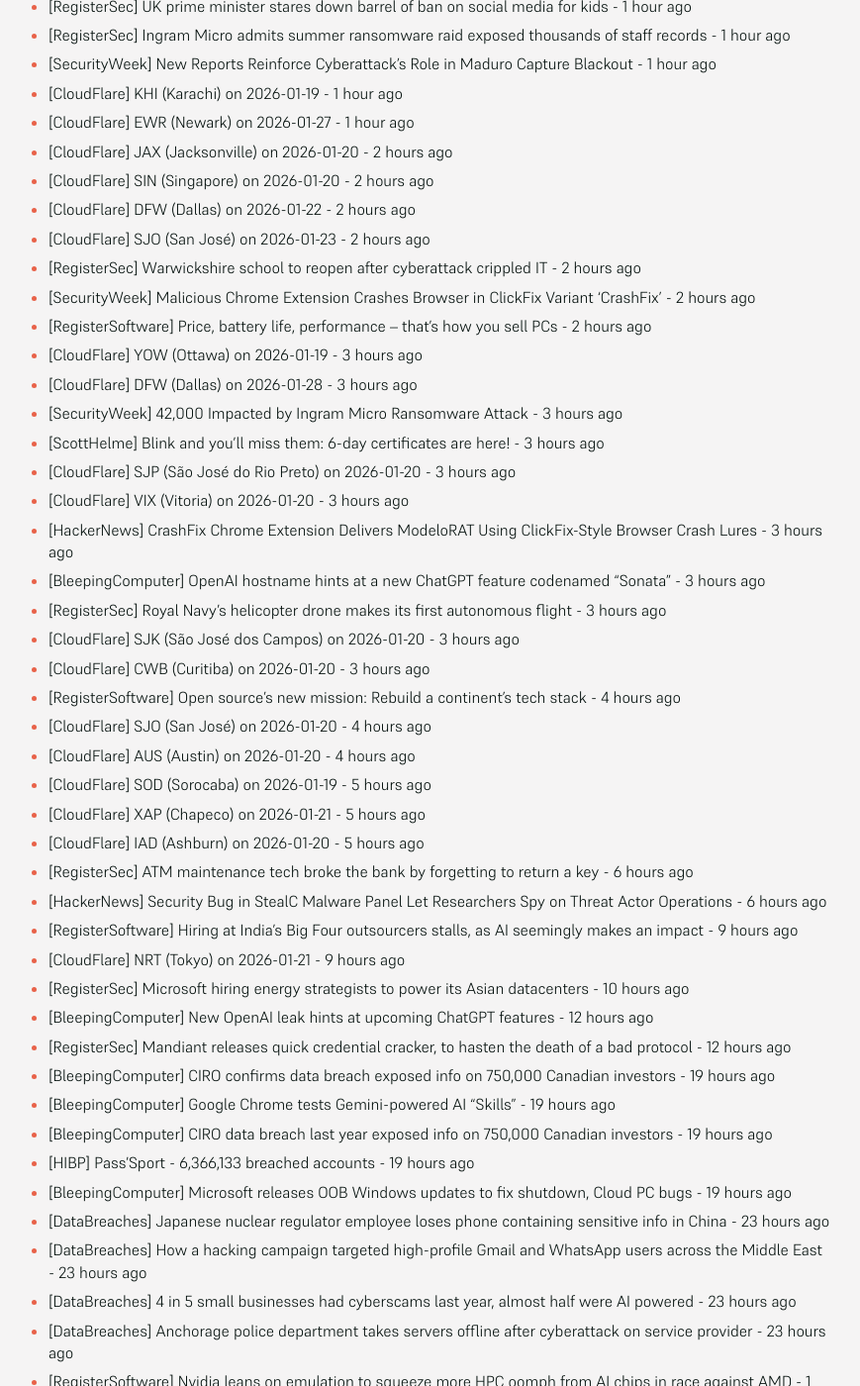
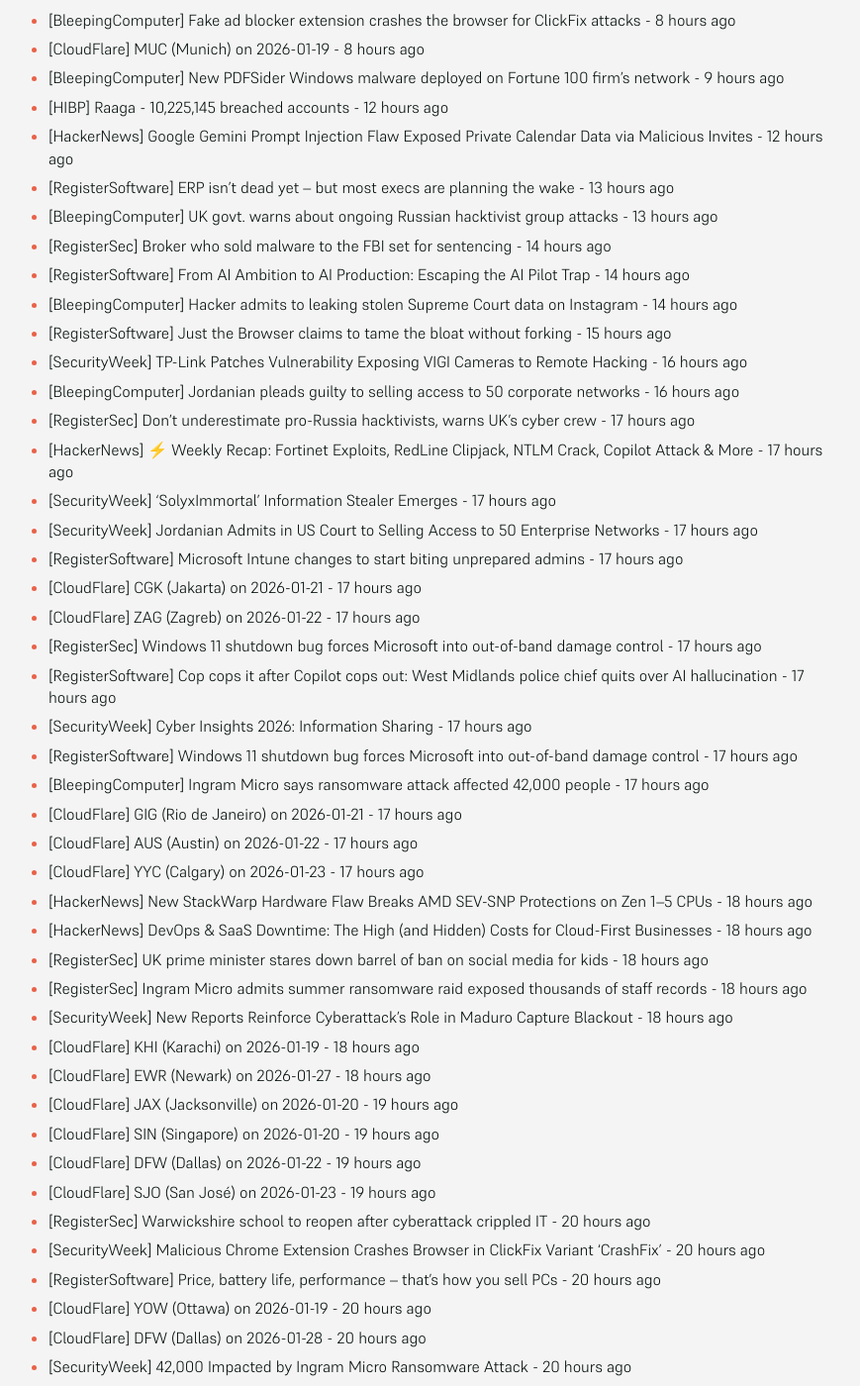
Before and after one commit to SecOpsNews/news, a Jekyll site: the page built from index.md, in a window 1280 px wide and 1400 px high, scrolled down 824 px. Shown: the whole window at 99% size, without its empty margins (215-1084 px from the left). Built offline with Jekyll 4.4.1, drawn with Linux system fonts in a browser that asks for light colours; some of the changed text lies outside the part shown.

Commit message:
New Feed

```diff
--- a/index.md
+++ b/index.md
@@ -9,79 +9,103 @@ description: Latest Updates
 
 <!-- SecOps start -->
 
-- [RegisterSec] Don't underestimate pro-Russia hacktivists, warns UK's cyber crew - 15 minutes ago
-- [HackerNews] ⚡ Weekly Recap: Fortinet Exploits, RedLine Clipjack, NTLM Crack, Copilot Attack & More - 15 minutes ago
-- [SecurityWeek] ‘SolyxImmortal’ Information Stealer Emerges - 15 minutes ago
-- [SecurityWeek] Jordanian Admits in US Court to Selling Access to 50 Enterprise Networks - 15 minutes ago
-- [RegisterSoftware] Microsoft Intune changes to start biting unprepared admins - 15 minutes ago
-- [CloudFlare] CGK (Jakarta) on 2026-01-21 - 16 minutes ago
-- [CloudFlare] ZAG (Zagreb) on 2026-01-22 - 16 minutes ago
-- [RegisterSec] Windows 11 shutdown bug forces Microsoft into out-of-band damage control - 44 minutes ago
-- [RegisterSoftware] Cop cops it after Copilot cops out: West Midlands police chief quits over AI hallucination - 44 minutes ago
-- [SecurityWeek] Cyber Insights 2026: Information Sharing - 44 minutes ago
-- [RegisterSoftware] Windows 11 shutdown bug forces Microsoft into out-of-band damage control - 44 minutes ago
-- [BleepingComputer] Ingram Micro says ransomware attack affected 42,000 people - 44 minutes ago
-- [CloudFlare] GIG (Rio de Janeiro) on 2026-01-21 - 45 minutes ago
-- [CloudFlare] AUS (Austin) on 2026-01-22 - 45 minutes ago
-- [CloudFlare] YYC (Calgary) on 2026-01-23 - 45 minutes ago
-- [HackerNews] New StackWarp Hardware Flaw Breaks AMD SEV-SNP Protections on Zen 1–5 CPUs - 1 hour ago
-- [HackerNews] DevOps & SaaS Downtime: The High (and Hidden) Costs for Cloud-First Businesses - 1 hour ago
-- [RegisterSec] UK prime minister stares down barrel of ban on social media for kids - 1 hour ago
-- [RegisterSec] Ingram Micro admits summer ransomware raid exposed thousands of staff records - 1 hour ago
-- [SecurityWeek] New Reports Reinforce Cyberattack’s Role in Maduro Capture Blackout - 1 hour ago
-- [CloudFlare] KHI (Karachi) on 2026-01-19 - 1 hour ago
-- [CloudFlare] EWR (Newark) on 2026-01-27 - 1 hour ago
-- [CloudFlare] JAX (Jacksonville) on 2026-01-20 - 2 hours ago
-- [CloudFlare] SIN (Singapore) on 2026-01-20 - 2 hours ago
-- [CloudFlare] DFW (Dallas) on 2026-01-22 - 2 hours ago
-- [CloudFlare] SJO (San José) on 2026-01-23 - 2 hours ago
-- [RegisterSec] Warwickshire school to reopen after cyberattack crippled IT - 2 hours ago
-- [SecurityWeek] Malicious Chrome Extension Crashes Browser in ClickFix Variant ‘CrashFix’ - 2 hours ago
-- [RegisterSoftware] Price, battery life, performance – that's how you sell PCs - 2 hours ago
-- [CloudFlare] YOW (Ottawa) on 2026-01-19 - 3 hours ago
-- [CloudFlare] DFW (Dallas) on 2026-01-28 - 3 hours ago
-- [SecurityWeek] 42,000 Impacted by Ingram Micro Ransomware Attack - 3 hours ago
-- [ScottHelme] Blink and you'll miss them: 6-day certificates are here! - 3 hours ago
-- [CloudFlare] SJP (São José do Rio Preto) on 2026-01-20 - 3 hours ago
-- [CloudFlare] VIX (Vitoria) on 2026-01-20 - 3 hours ago
-- [HackerNews] CrashFix Chrome Extension Delivers ModeloRAT Using ClickFix-Style Browser Crash Lures - 3 hours ago
-- [BleepingComputer] OpenAI hostname hints at a new ChatGPT feature codenamed "Sonata" - 3 hours ago
-- [RegisterSec] Royal Navy's helicopter drone makes its first autonomous flight - 3 hours ago
-- [CloudFlare] SJK (São José dos Campos) on 2026-01-20 - 3 hours ago
-- [CloudFlare] CWB (Curitiba) on 2026-01-20 - 3 hours ago
-- [RegisterSoftware] Open source's new mission: Rebuild a continent's tech stack - 4 hours ago
-- [CloudFlare] SJO (San José) on 2026-01-20 - 4 hours ago
-- [CloudFlare] AUS (Austin) on 2026-01-20 - 4 hours ago
-- [CloudFlare] SOD (Sorocaba) on 2026-01-19 - 5 hours ago
-- [CloudFlare] XAP (Chapeco) on 2026-01-21 - 5 hours ago
-- [CloudFlare] IAD (Ashburn) on 2026-01-20 - 5 hours ago
-- [RegisterSec] ATM maintenance tech broke the bank by forgetting to return a key - 6 hours ago
-- [HackerNews] Security Bug in StealC Malware Panel Let Researchers Spy on Threat Actor Operations - 6 hours ago
-- [RegisterSoftware] Hiring at India’s Big Four outsourcers stalls, as AI seemingly makes an impact - 9 hours ago
-- [CloudFlare] NRT (Tokyo) on 2026-01-21 - 9 hours ago
-- [RegisterSec] Microsoft hiring energy strategists to power its Asian datacenters - 10 hours ago
-- [BleepingComputer] New OpenAI leak hints at upcoming ChatGPT features - 12 hours ago
-- [RegisterSec] Mandiant releases quick credential cracker, to hasten the death of a bad protocol - 12 hours ago
-- [BleepingComputer] CIRO confirms data breach exposed info on 750,000 Canadian investors - 19 hours ago
-- [BleepingComputer] Google Chrome tests Gemini-powered AI "Skills" - 19 hours ago
-- [BleepingComputer] CIRO data breach last year exposed info on 750,000 Canadian investors - 19 hours ago
-- [HIBP] Pass'Sport - 6,366,133 breached accounts - 19 hours ago
-- [BleepingComputer] Microsoft releases OOB Windows updates to fix shutdown, Cloud PC bugs - 19 hours ago
-- [DataBreaches] Japanese nuclear regulator employee loses phone containing sensitive info in China - 23 hours ago
-- [DataBreaches] How a hacking campaign targeted high-profile Gmail and WhatsApp users across the Middle East - 23 hours ago
-- [DataBreaches] 4 in 5 small businesses had cyberscams last year, almost half were AI powered - 23 hours ago
-- [DataBreaches] Anchorage police department takes servers offline after cyberattack on service provider - 23 hours ago
+- [CloudFlare] BCN (Barcelona) on 2026-01-20 - 16 minutes ago
+- [CloudFlare] HAM (Hamburg) on 2026-01-20 - 16 minutes ago
+- [CloudFlare] AUS (Austin) on 2026-01-20 - 16 minutes ago
+- [CloudFlare] XAP (Chapeco) on 2026-01-21 - 16 minutes ago
+- [CloudFlare] SIN (Singapore) on 2026-01-26 - 49 minutes ago
+- [CloudFlare] SIN (Singapore) on 2026-01-27 - 49 minutes ago
+- [CloudFlare] SIN (Singapore) on 2026-01-28 - 49 minutes ago
+- [CloudFlare] SIN (Singapore) on 2026-01-29 - 49 minutes ago
+- [RegisterSec] Akamai CEO wants help to defeat piracy, reckons he can handle edge AI alone - 2 hours ago
+- [CloudFlare] PDX (Portland) on 2026-01-21 - 2 hours ago
+- [CloudFlare] YYZ (Toronto) on 2026-01-21 - 2 hours ago
+- [CloudFlare] BOM (Mumbai) on 2026-01-21 - 4 hours ago
+- [BleepingComputer] You can get ChatGPT's $20 Plus subscription for free for a limited time - 5 hours ago
+- [BleepingComputer] ChatGPT Go now unlocks unlimited access to GPT-5.2 Instant for $8 - 5 hours ago
+- [RegisterSoftware] Micron finds a way to make more DRAM with $1.8bn chip plant purchase - 5 hours ago
+- [CloudFlare] ATH (Athens) on 2026-01-21 - 5 hours ago
+- [CloudFlare] NRT (Tokyo) on 2026-01-22 - 5 hours ago
+- [CloudFlare] CWB (Curitiba) on 2026-01-22 - 7 hours ago
+- [CloudFlare] BOD (Bordeaux) on 2026-01-20 - 7 hours ago
+- [BleepingComputer] Fake ad blocker extension crashes the browser for ClickFix attacks - 8 hours ago
+- [CloudFlare] MUC (Munich) on 2026-01-19 - 8 hours ago
+- [BleepingComputer] New PDFSider Windows malware deployed on Fortune 100 firm's network - 9 hours ago
+- [HIBP] Raaga - 10,225,145 breached accounts - 12 hours ago
+- [HackerNews] Google Gemini Prompt Injection Flaw Exposed Private Calendar Data via Malicious Invites - 12 hours ago
+- [RegisterSoftware] ERP isn't dead yet – but most execs are planning the wake - 13 hours ago
+- [BleepingComputer] UK govt. warns about ongoing Russian hacktivist group attacks - 13 hours ago
+- [RegisterSec] Broker who sold malware to the FBI set for sentencing - 14 hours ago
+- [RegisterSoftware] From AI Ambition to AI Production: Escaping the AI Pilot Trap - 14 hours ago
+- [BleepingComputer] Hacker admits to leaking stolen Supreme Court data on Instagram - 14 hours ago
+- [RegisterSoftware] Just the Browser claims to tame the bloat without forking - 15 hours ago
+- [SecurityWeek] TP-Link Patches Vulnerability Exposing VIGI Cameras to Remote Hacking - 16 hours ago
+- [BleepingComputer] Jordanian pleads guilty to selling access to 50 corporate networks - 16 hours ago
+- [RegisterSec] Don't underestimate pro-Russia hacktivists, warns UK's cyber crew - 17 hours ago
+- [HackerNews] ⚡ Weekly Recap: Fortinet Exploits, RedLine Clipjack, NTLM Crack, Copilot Attack & More - 17 hours ago
+- [SecurityWeek] ‘SolyxImmortal’ Information Stealer Emerges - 17 hours ago
+- [SecurityWeek] Jordanian Admits in US Court to Selling Access to 50 Enterprise Networks - 17 hours ago
+- [RegisterSoftware] Microsoft Intune changes to start biting unprepared admins - 17 hours ago
+- [CloudFlare] CGK (Jakarta) on 2026-01-21 - 17 hours ago
+- [CloudFlare] ZAG (Zagreb) on 2026-01-22 - 17 hours ago
+- [RegisterSec] Windows 11 shutdown bug forces Microsoft into out-of-band damage control - 17 hours ago
+- [RegisterSoftware] Cop cops it after Copilot cops out: West Midlands police chief quits over AI hallucination - 17 hours ago
+- [SecurityWeek] Cyber Insights 2026: Information Sharing - 17 hours ago
+- [RegisterSoftware] Windows 11 shutdown bug forces Microsoft into out-of-band damage control - 17 hours ago
+- [BleepingComputer] Ingram Micro says ransomware attack affected 42,000 people - 17 hours ago
+- [CloudFlare] GIG (Rio de Janeiro) on 2026-01-21 - 17 hours ago
+- [CloudFlare] AUS (Austin) on 2026-01-22 - 17 hours ago
+- [CloudFlare] YYC (Calgary) on 2026-01-23 - 17 hours ago
+- [HackerNews] New StackWarp Hardware Flaw Breaks AMD SEV-SNP Protections on Zen 1–5 CPUs - 18 hours ago
+- [HackerNews] DevOps & SaaS Downtime: The High (and Hidden) Costs for Cloud-First Businesses - 18 hours ago
+- [RegisterSec] UK prime minister stares down barrel of ban on social media for kids - 18 hours ago
+- [RegisterSec] Ingram Micro admits summer ransomware raid exposed thousands of staff records - 18 hours ago
+- [SecurityWeek] New Reports Reinforce Cyberattack’s Role in Maduro Capture Blackout - 18 hours ago
+- [CloudFlare] KHI (Karachi) on 2026-01-19 - 18 hours ago
+- [CloudFlare] EWR (Newark) on 2026-01-27 - 18 hours ago
+- [CloudFlare] JAX (Jacksonville) on 2026-01-20 - 19 hours ago
+- [CloudFlare] SIN (Singapore) on 2026-01-20 - 19 hours ago
+- [CloudFlare] DFW (Dallas) on 2026-01-22 - 19 hours ago
+- [CloudFlare] SJO (San José) on 2026-01-23 - 19 hours ago
+- [RegisterSec] Warwickshire school to reopen after cyberattack crippled IT - 20 hours ago
+- [SecurityWeek] Malicious Chrome Extension Crashes Browser in ClickFix Variant ‘CrashFix’ - 20 hours ago
+- [RegisterSoftware] Price, battery life, performance – that's how you sell PCs - 20 hours ago
+- [CloudFlare] YOW (Ottawa) on 2026-01-19 - 20 hours ago
+- [CloudFlare] DFW (Dallas) on 2026-01-28 - 20 hours ago
+- [SecurityWeek] 42,000 Impacted by Ingram Micro Ransomware Attack - 20 hours ago
+- [ScottHelme] Blink and you'll miss them: 6-day certificates are here! - 20 hours ago
+- [CloudFlare] SJP (São José do Rio Preto) on 2026-01-20 - 20 hours ago
+- [CloudFlare] VIX (Vitoria) on 2026-01-20 - 20 hours ago
+- [HackerNews] CrashFix Chrome Extension Delivers ModeloRAT Using ClickFix-Style Browser Crash Lures - 20 hours ago
+- [BleepingComputer] OpenAI hostname hints at a new ChatGPT feature codenamed "Sonata" - 20 hours ago
+- [RegisterSec] Royal Navy's helicopter drone makes its first autonomous flight - 20 hours ago
+- [CloudFlare] SJK (São José dos Campos) on 2026-01-20 - 20 hours ago
+- [CloudFlare] CWB (Curitiba) on 2026-01-20 - 20 hours ago
+- [RegisterSoftware] Open source's new mission: Rebuild a continent's tech stack - 21 hours ago
+- [CloudFlare] SJO (San José) on 2026-01-20 - 21 hours ago
+- [CloudFlare] AUS (Austin) on 2026-01-20 - 21 hours ago
+- [CloudFlare] SOD (Sorocaba) on 2026-01-19 - 22 hours ago
+- [CloudFlare] XAP (Chapeco) on 2026-01-21 - 22 hours ago
+- [CloudFlare] IAD (Ashburn) on 2026-01-20 - 22 hours ago
+- [RegisterSec] ATM maintenance tech broke the bank by forgetting to return a key - 23 hours ago
+- [HackerNews] Security Bug in StealC Malware Panel Let Researchers Spy on Threat Actor Operations - 23 hours ago
+- [RegisterSoftware] Hiring at India’s Big Four outsourcers stalls, as AI seemingly makes an impact - 1 day ago
+- [CloudFlare] NRT (Tokyo) on 2026-01-21 - 1 day ago
+- [RegisterSec] Microsoft hiring energy strategists to power its Asian datacenters - 1 day ago
+- [BleepingComputer] New OpenAI leak hints at upcoming ChatGPT features - 1 day ago
+- [RegisterSec] Mandiant releases quick credential cracker, to hasten the death of a bad protocol - 1 day ago
+- [BleepingComputer] CIRO confirms data breach exposed info on 750,000 Canadian investors - 1 day ago
+- [BleepingComputer] Google Chrome tests Gemini-powered AI "Skills" - 1 day ago
+- [BleepingComputer] CIRO data breach last year exposed info on 750,000 Canadian investors - 1 day ago
+- [HIBP] Pass'Sport - 6,366,133 breached accounts - 1 day ago
+- [BleepingComputer] Microsoft releases OOB Windows updates to fix shutdown, Cloud PC bugs - 1 day ago
+- [DataBreaches] Japanese nuclear regulator employee loses phone containing sensitive info in China - 1 day ago
+- [DataBreaches] How a hacking campaign targeted high-profile Gmail and WhatsApp users across the Middle East - 1 day ago
+- [DataBreaches] 4 in 5 small businesses had cyberscams last year, almost half were AI powered - 1 day ago
+- [DataBreaches] Anchorage police department takes servers offline after cyberattack on service provider - 1 day ago
 - [RegisterSoftware] Nvidia leans on emulation to squeeze more HPC oomph from AI chips in race against AMD - 1 day ago
 - [TroyHunt] Weekly Update 487 - 1 day ago
 - [RegisterSoftware] Not hot on bots, project names and shames AI-created open source software - 1 day ago
-- [BleepingComputer] Malicious GhostPoster browser extensions found with 840,000 installs - 1 day ago
-- [BleepingComputer] Credential-stealing Chrome extensions target enterprise HR platforms - 1 day ago
-- [BleepingComputer] Google Chrome now lets you turn off on-device AI model powering scam detection - 1 day ago
-- [DataBreaches] US Cyberattack Blacks Out Venezuela, Leads to Maduro’s Capture in 2026 - 1 day ago
-- [HackerNews] Black Basta Ransomware Leader Added to EU Most Wanted and INTERPOL Red Notice - 1 day ago
-- [DataBreaches] OCR’s Latest HIPAA Guidance and Common HIPAA Pitfalls - 1 day ago
-- [DataBreaches] A faceless hacker stole my therapy notes – now my deepest secrets are online forever - 1 day ago
-- [DataBreaches] Judge orders Anna’s Archive to delete scraped data; no one thinks it will comply - 2 days ago
 - [DataBreaches] Russian-linked hackers appear to have launched a crippling cyberattack on Western New Mexico University - 8 months ago
 - [DataBreaches] SK Telecom vows to take full responsibility for damage from recent data leak - 8 months ago
 - [HackerNews] Storm-1977 Hits Education Clouds with AzureChecker, Deploys 200+ Crypto Mining Containers - 8 months ago
```
